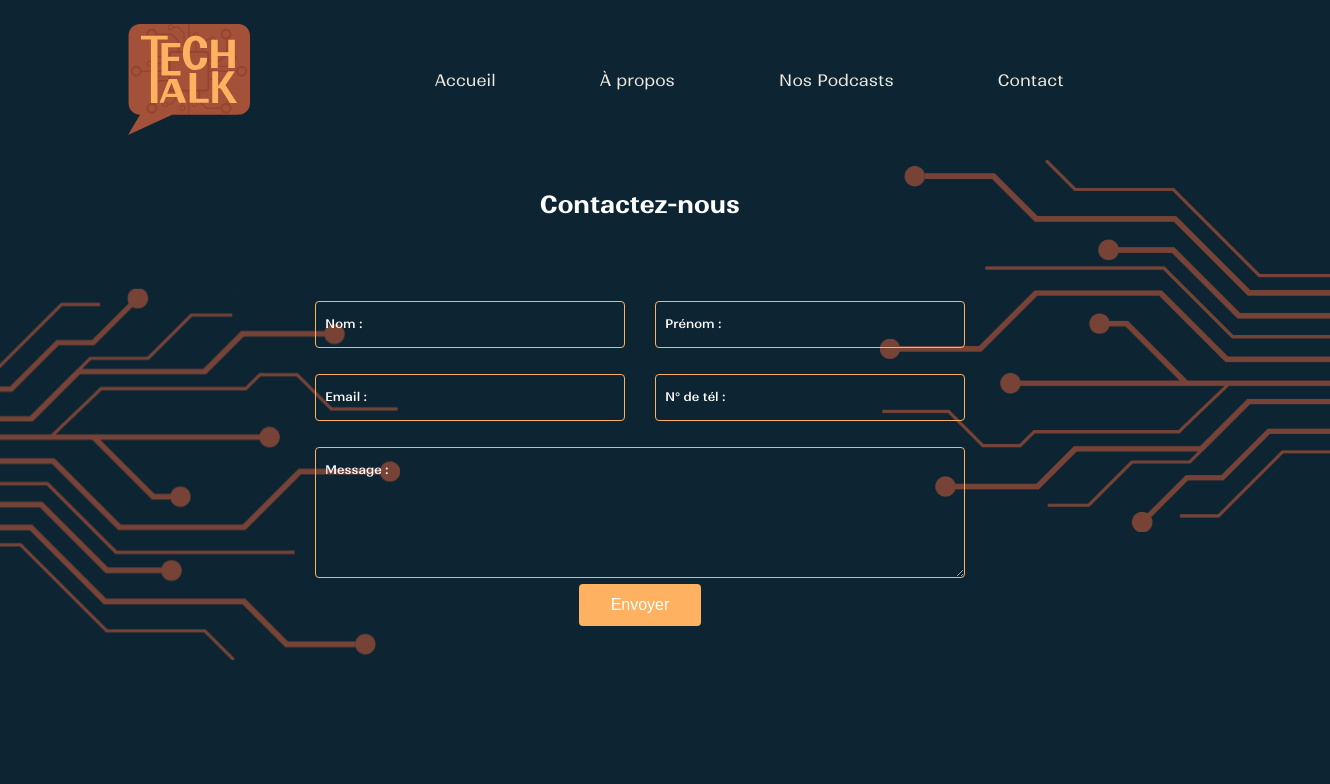
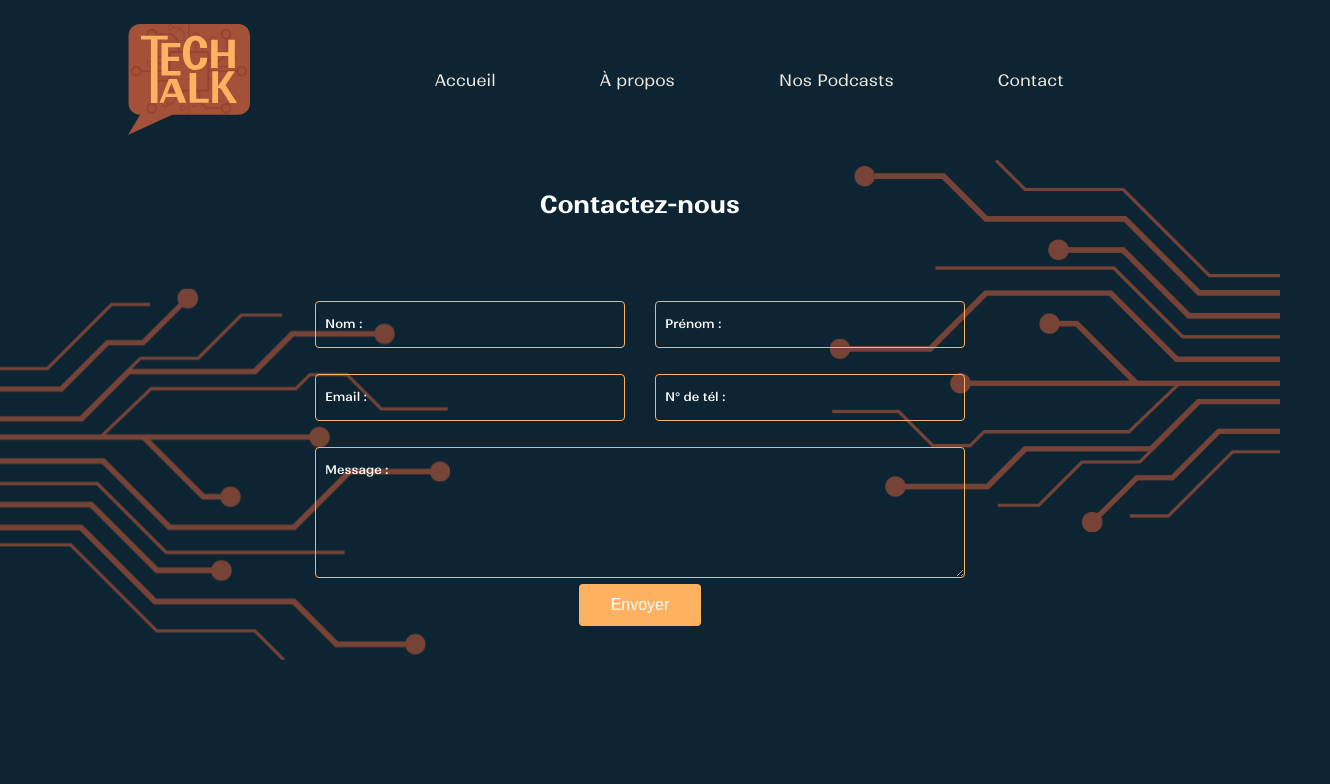
Before and after one commit to Mayel-0/Tech_Talk-Remaster-JS, a Next.js app: page /contact in a window 1280 px wide. Shown: the top 784 px of the page, 1330 px wide, since content can reach past the window. Built offline with nearby package versions, Linux system fonts and the light colour scheme.

Commit message:
fixe all background

```diff
--- a/src/app/globals.css
+++ b/src/app/globals.css
@@ -1036,7 +1036,7 @@ main {
 
 .backgroundSVG.contact img:first-child {
 	position: absolute;
-	right: -50px;
+	right: -0px;
 	top: 20%;
 	transform: translateY(-50%);
 	transform: rotate(180deg);
@@ -1044,7 +1044,7 @@ main {
 
 .backgroundSVG.contact img:last-child{
 	position: absolute;
-	left: -50px;
+	left: 0px;
 	top: 50%;
 	transform: translateY(-30%);
 }
--- a/src/app/podcast/page.tsx
+++ b/src/app/podcast/page.tsx
@@ -25,8 +25,7 @@ export default async function PodcastPage() {
           <a href={`/podcast/${podcast.id}`}>
             <img src="/svg/logoPodcast.svg" alt="Logo Podcast" />
             <div className="podcast">
-              <h2>TITRE</h2>
-              {podcast.title}
+              <h2>{podcast.title}</h2>
               <p><strong>Invités :</strong></p>
               {podcast.name_intervenant}
               <p><strong>Sortie :</strong></p>
```
